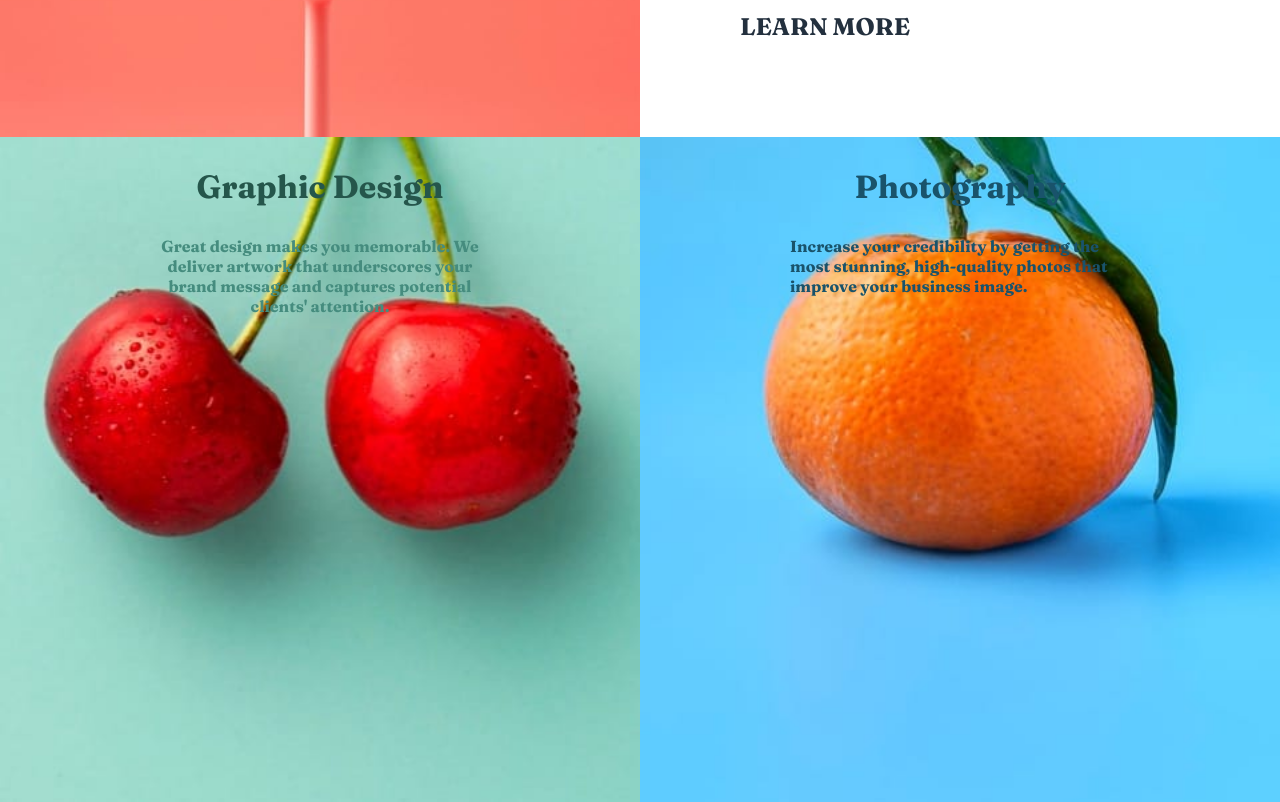
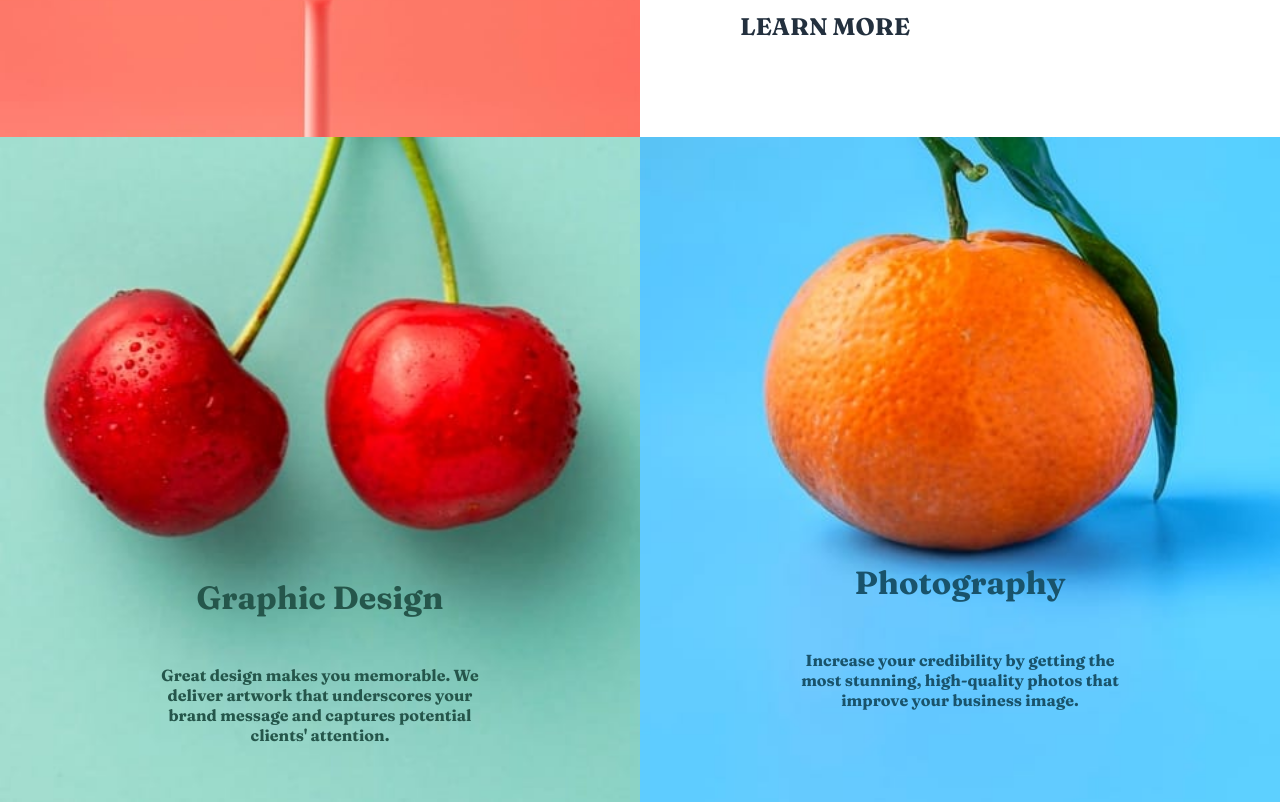
Before and after one commit to horpemee/Sunny-side-landing-page, a React (Create React App) app: page / in a window 1280 px wide. Shown: the part 1738-2540 px from the top of the page. Built offline with nearby package versions, Linux system fonts and the light colour scheme; a web font is replaced by a local one.

Commit message:
different images for different screen sizes

```diff
--- a/src/component/navbar/Navbar.jsx
+++ b/src/component/navbar/Navbar.jsx
@@ -46,7 +46,7 @@ const Navbar = () => {
 
         <div className="heroContent">
           <h1>We are creatives</h1>
-          <img src={arrow} alt="arrow" />
+          <img src={arrow} alt="arrow" className="arrow" />
         </div>
       </div>
     </div>
--- a/src/component/navbar/navbar.scss
+++ b/src/component/navbar/navbar.scss
@@ -133,24 +133,19 @@
 
   .heroContent {
     text-align: center;
-    // background-color: red;
 
     h1 {
       color: var(--White);
       letter-spacing: 0.8rem;
       font-size: 40px;
-      // padding: 2rem 0;
       margin: 4rem 0;
       font-weight: 900;
 
-      // background-color: blue;
       text-transform: uppercase;
     }
     img {
       position: absolute;
-      left: 100;
-      bottom: 100;
-      // top: 40px;
+      top: 45%;
     }
   }
 }
--- a/src/component/section/section.scss
+++ b/src/component/section/section.scss
@@ -96,7 +96,10 @@
     background-position: center;
     background-size: cover;
     width: 100%;
-    height: 100vh;
+    // height: 100vh;
+    display: flex;
+    justify-content: center;
+    align-items: center;
 
     color: var(--Dark-moderate-cyan);
 
@@ -110,19 +113,28 @@
     }
 
     .grape-text {
-      height: 50vh;
+      height: 100vh;
       display: flex;
       flex-direction: column;
+      justify-content: center;
       align-items: center;
       padding: 0 150px;
+      text-align: center;
 
-      h1,
-      p {
-        text-align: center;
-        margin-top: 30px;
+      @media (min-width: 310px) and (max-width: 520px) {
+        padding: 0 10px;
       }
       h1 {
+        margin-top: 250px;
         color: var(--Dark-desaturated-cyan);
+      }
+
+      p {
+        margin-top: 3rem;
+        color: var(--Dark-desaturated-cyan);
+        @media (min-width: 310px) and (max-width: 520px) {
+          margin-top: 2rem;
+        }
       }
     }
   }
@@ -133,31 +145,45 @@
     background-position: center;
     background-size: cover;
     width: 100%;
+    display: flex;
+    justify-content: center;
+    align-items: center;
     // position: relative;
     color: var(--Dark-blue);
+    font-size: 16px;
 
     @media (max-width: 520px) {
       background-image: url("images/grape.jpg");
       background-repeat: no-repeat;
       background-position: center;
       background-size: cover;
-      width: 100%;
-      height: 100vh;
+      // width: 100%;
     }
     .orange-text {
+      // display: flex;
+      flex-direction: column;
+      // align-items: center;
+      padding: 0 150px;
+      text-align: center;
+      // vertical-align: middle;
+      height: 100vh;
       display: flex;
+      align-items: center;
+      justify-content: center;
 
-      flex-direction: column;
-      align-items: center;
-
-      padding: 0 150px;
-
-      h1,
-      p {
-        margin-top: 30px;
+      @media (min-width: 310px) and (max-width: 520px) {
+        padding: 0 10px;
       }
       h1 {
+        margin-top: 200px;
         color: var(--Dark-blue);
+      }
+      p {
+        margin-top: 3rem;
+
+        @media (min-width: 310px) and (max-width: 520px) {
+          margin-top: 2rem;
+        }
       }
     }
   }
```
